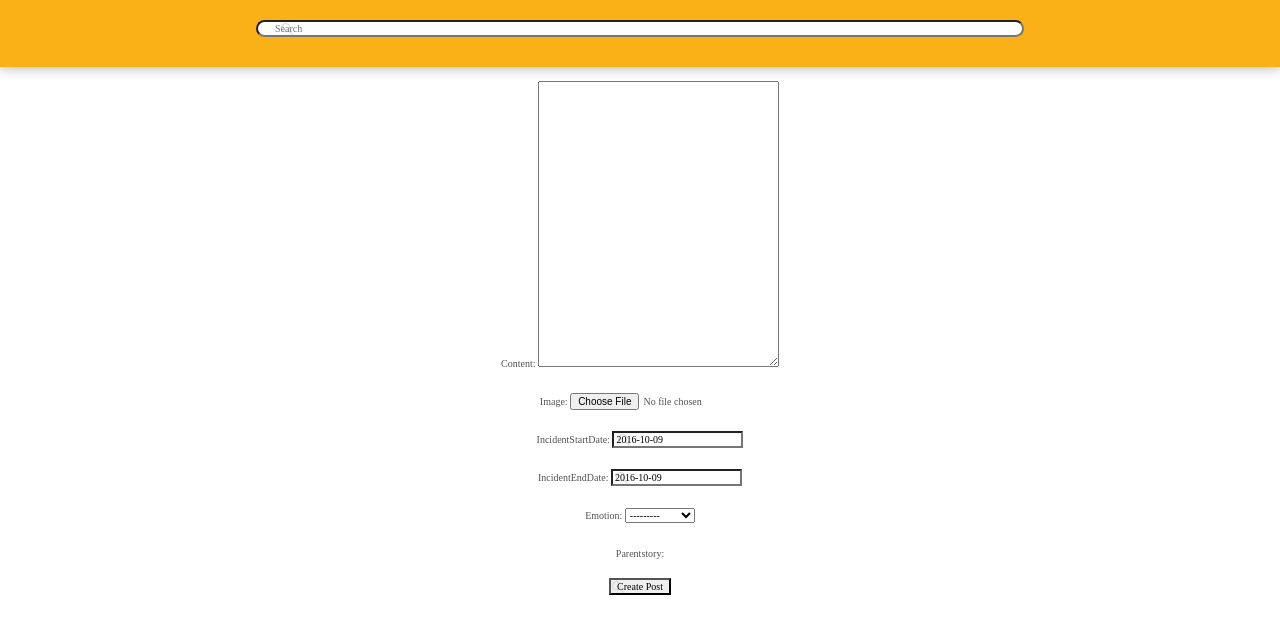
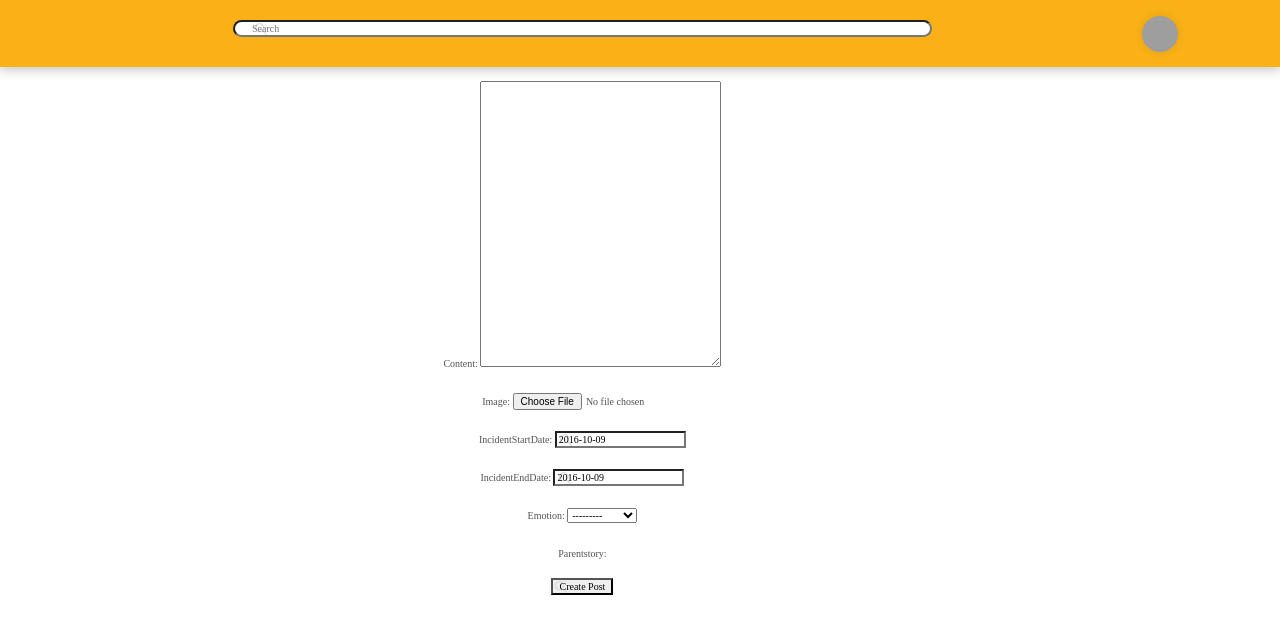
Before and after one commit to VoyageanNeo/project, a Django app: template templates/life/beore/mileStone_form.html in a window 1280 px wide. Shown: the top 634 px of the page. Run offline with Django 3.2, Linux system fonts and the light colour scheme; the template is opened without the code that fills it: values that come from a table or form of the project are taken from there, others are empty; some web fonts are replaced; grey boxes are pictures that could not be loaded.

Commit message:
add create timeline button

```diff
--- a/static/css/style.css
+++ b/static/css/style.css
@@ -35,9 +35,27 @@ header{
   z-index: 2;
   box-shadow: 0px 0px 12px 1px rgba(0,0,0,0.3);
 }
+button{
+  position: absolute;
+  top: 16px;
+  right: 8%;
+  border-radius: 47px;
+  background-color: #FFB736;
+  width: 36px;
+  height: 36px;
+  box-shadow: 0px 0px 8px 0px rgba(0,0,0,0.1);
+  background-image: url(../img/button.png);
+  -webkit-background-size: cover;
+  -o-background-size: cover;
+  background-size: cover;
+  background-repeat: no-repeat;
+  background-position: center center;
+  border: none;
+}
 form{
   text-align: center;
   padding: 20px 0px;
+  padding-right: 9%;
 }
 input{
   background-image: url("../img/loupe.png");
--- a/templates/life/base.html
+++ b/templates/life/base.html
@@ -29,6 +29,7 @@
 			<form method="get" action="#">
 				<input type="text" name="example" placeholder="&nbsp; &nbsp; &nbsp; Search" class="search_box">
 			</form>
+			<button></button>
 		</header>
 		{% block add_header %}{% endblock add_header %}
 		<ul id="main_contents">
```
